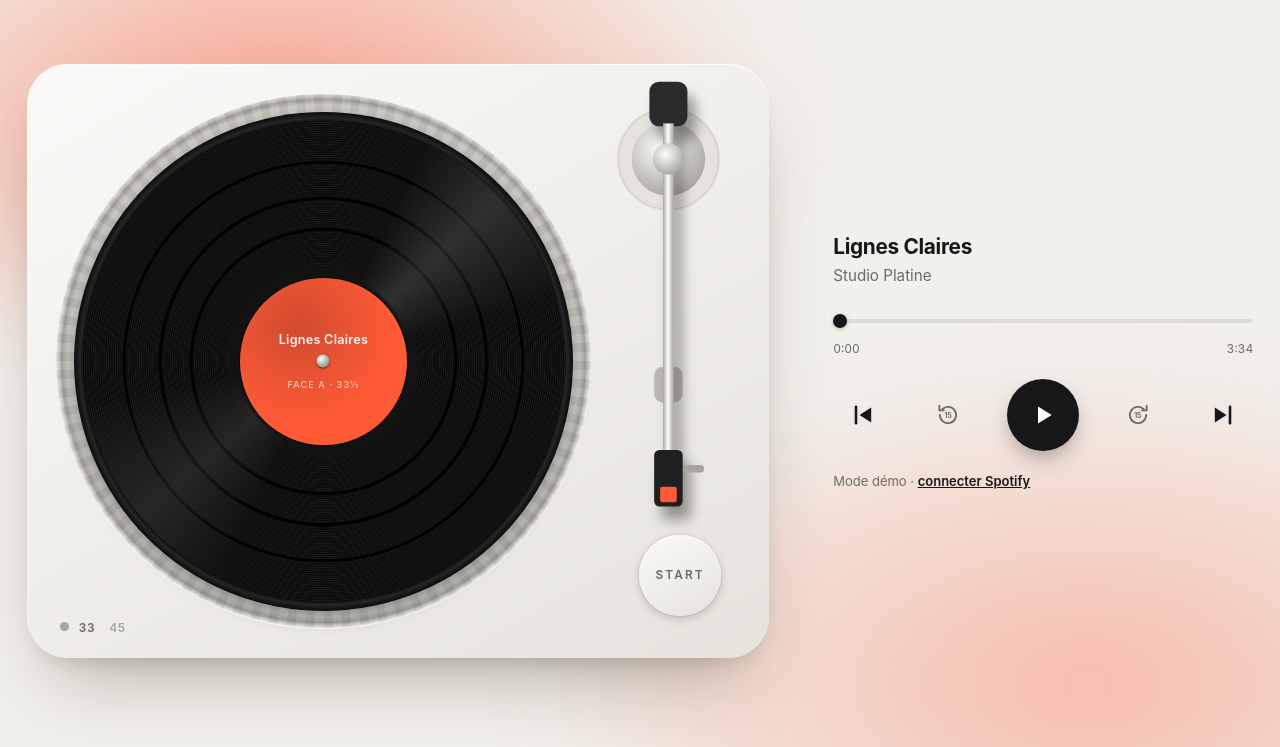
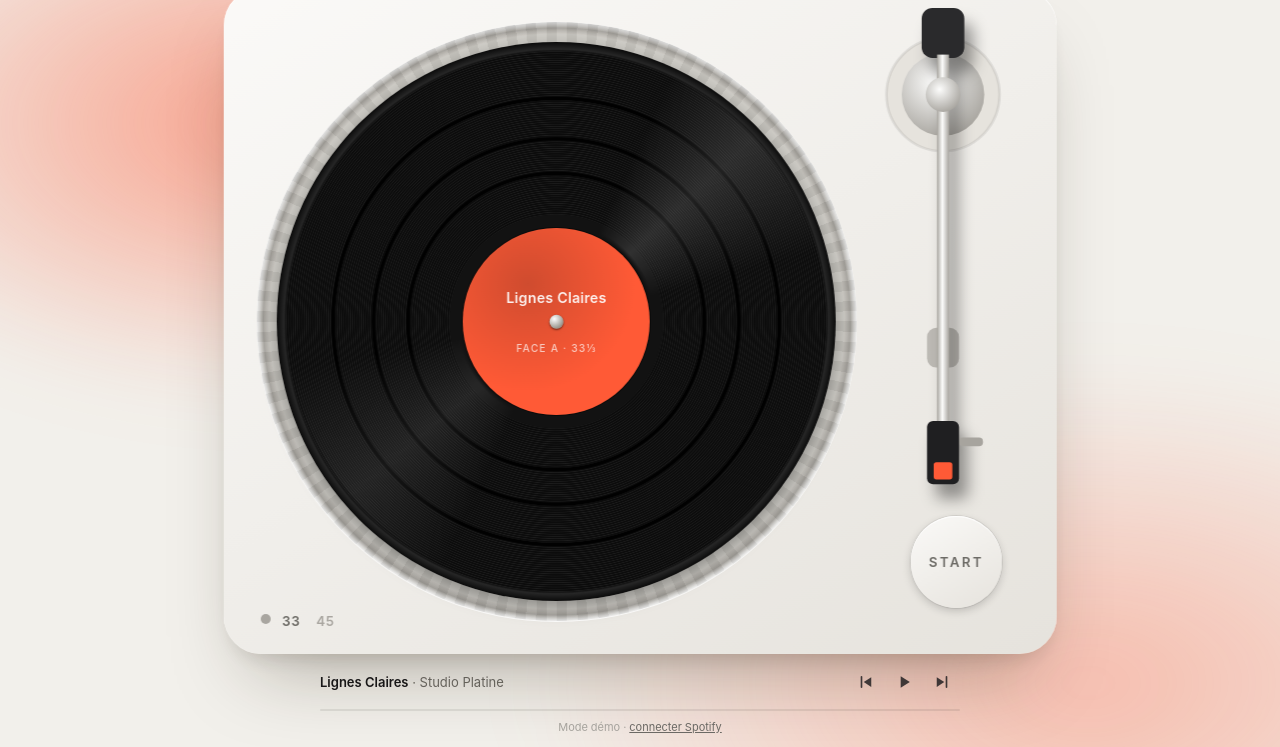
Before and after one commit to benjaminjschummer-lab/Support-tondeuse-, a plain HTML site: page platine/index.html in a window 1280 px wide. Shown: the part 53-800 px from the top of the page. Drawn offline with Linux system fonts and the light colour scheme.

Commit message:
Platine : platine en grand, commandes minimalistes
Co-Authored-By: Claude Opus 5.5 <noreply@anthropic.com>
Claude-Session: https://claude.ai/code/session_01EPz41aWp8agQhX1ryAEwPG

```diff
--- a/platine/app.js
+++ b/platine/app.js
@@ -190,7 +190,7 @@ let S = player.state || { isPlaying: false, progress: 0, duration: 0, at: perfor
 
 const ui = {
   record: $('#record'), arm: $('#arm'), armShadow: $('#armShadow'), armLayer: $('#armLayer'), armHit: $('#armHit'),
-  title: $('#title'), artist: $('#artist'), seek: $('#seek'), cur: $('#cur'), dur: $('#dur'),
+  title: $('#title'), artist: $('#artist'), seek: $('#seek'), deck: $('#deck'),
   play: $('#playBtn'), led: $('#led'), status: $('#status'),
   labelArt: $('#labelArt'), labelText: $('#labelText'), labelTitle: $('#labelTitle'), label: $('#label'),
   tint: document.documentElement,
@@ -205,7 +205,7 @@ function setStatus(html, sticky = false) {
 function baseStatus() {
   if (player.kind === 'demo') return setStatus('Mode démo · <a href="#" data-open-settings>connecter Spotify</a>', true);
   if (!S.track) return setStatus('Aucune lecture en cours · <a href="spotify:">ouvrir Spotify</a>', true);
-  setStatus(S.device ? `Sur ${escapeHtml(S.device.name)}` : '', true);
+  setStatus('', true);
 }
 const escapeHtml = (s) => String(s).replace(/[&<>"']/g, (c) => ({ '&': '&amp;', '<': '&lt;', '>': '&gt;', '"': '&quot;', "'": '&#39;' })[c]);
 
@@ -216,12 +216,11 @@ function renderMeta() {
   ui.play.classList.toggle('playing', S.isPlaying);
   ui.play.setAttribute('aria-label', S.isPlaying ? 'Pause' : 'Lecture');
   ui.led.classList.toggle('on', S.isPlaying);
-  ui.dur.textContent = fmt(S.duration);
   const id = t ? t.id : null;
   if (id === lastTrackId) return;
   lastTrackId = id;
   ui.title.textContent = t ? t.title : 'Rien à l’écoute';
-  ui.artist.innerHTML = t ? escapeHtml(t.artist) : '&nbsp;';
+  ui.artist.textContent = t ? t.artist : '';
   ui.labelTitle.textContent = t ? t.title : 'Platine';
   if (t && t.art) {
     ui.labelArt.style.opacity = 0;
@@ -255,7 +254,8 @@ function tintFrom(img) {
 
 /* ---------- Animation : disque + bras ---------- */
 const RPM_DEG = 200; // 33⅓ tours/min = 200°/s
-let rot = 0, speed = 0, armAngle = A_REST, dragging = false, dragAngle = A_REST, seekingUI = false, lastFrame = performance.now(), lastSec = -1;
+let rot = 0, speed = 0, armAngle = A_REST, dragging = false, dragAngle = A_REST, seekingUI = false, lastFrame = performance.now();
+const showTime = (ms) => setStatus(`${fmt(ms)} / ${fmt(S.duration)}`, true);
 
 function armTarget() {
   if (dragging) return dragAngle;
@@ -283,8 +283,6 @@ function frame(now) {
 
   if (!seekingUI) {
     const p = progressOf(S);
-    const sec = Math.floor(p / 1000);
-    if (sec !== lastSec) { lastSec = sec; ui.cur.textContent = fmt(p); }
     const v = S.duration ? (p / S.duration) * 1000 : 0;
     ui.seek.value = v; ui.seek.style.setProperty('--p', v / 10 + '%');
   }
@@ -316,19 +314,23 @@ ui.play.addEventListener('click', toggle);
 $('#startBtn').addEventListener('click', toggle);
 $('#nextBtn').addEventListener('click', doNext);
 $('#prevBtn').addEventListener('click', doPrev);
-$('#fwdBtn').addEventListener('click', () => doSeek(progressOf(S) + 15000));
-$('#backBtn').addEventListener('click', () => doSeek(progressOf(S) - 15000));
 
 ui.seek.addEventListener('input', () => {
   seekingUI = true;
   ui.seek.style.setProperty('--p', ui.seek.value / 10 + '%');
-  ui.cur.textContent = fmt((ui.seek.value / 1000) * S.duration);
+  showTime((ui.seek.value / 1000) * S.duration);
 });
-ui.seek.addEventListener('change', () => { seekingUI = false; lastSec = -1; doSeek((ui.seek.value / 1000) * S.duration); });
+ui.seek.addEventListener('change', () => { seekingUI = false; baseStatus(); doSeek((ui.seek.value / 1000) * S.duration); });
 
 /* ---------- Bras manipulable ---------- */
 function pointerAngle(e) {
-  const pt = new DOMPoint(e.clientX, e.clientY).matrixTransform(ui.armLayer.getScreenCTM().inverse());
+  // la platine peut être pivotée de 90° (iPhone/iPad en portrait) : on ramène le point dans son repère
+  const r = ui.deck.getBoundingClientRect();
+  const turned = r.height > r.width;
+  const dx = e.clientX - (r.left + r.width / 2), dy = e.clientY - (r.top + r.height / 2);
+  const ux = turned ? dy : dx, uy = turned ? -dx : dy;
+  const W = turned ? r.height : r.width, H = turned ? r.width : r.height;
+  const pt = { x: (ux / W + 0.5) * 125, y: (uy / H + 0.5) * 100 };
   const deg = (Math.atan2(-(pt.x - GEO.px), pt.y - GEO.py) * 180) / Math.PI;
   return clamp(deg, A_REST - 4, A_INNER);
 }
@@ -343,13 +345,13 @@ ui.armHit.addEventListener('pointermove', (e) => {
   dragAngle = pointerAngle(e);
   if (S.duration && dragAngle >= A_OUTER) {
     const p = clamp((dragAngle - A_OUTER) / (A_INNER - A_OUTER), 0, 1);
-    ui.cur.textContent = fmt(p * S.duration);
+    showTime(p * S.duration);
     seekingUI = true;
   }
 });
 function endDrag() {
   if (!dragging) return;
-  dragging = false; seekingUI = false; lastSec = -1;
+  dragging = false; seekingUI = false; baseStatus();
   ui.armLayer.classList.remove('dragging');
   if (dragAngle >= A_EDGE && S.duration) {
     // diamant posé sur le disque : on se place à cet endroit et on joue
--- a/platine/index.html
+++ b/platine/index.html
@@ -20,7 +20,6 @@
   <div class="tint" id="tint" aria-hidden="true"></div>
 
   <header class="top">
-    <span class="brand">Platine</span>
     <button class="icon-btn" id="settingsBtn" aria-label="Réglages">
       <svg viewBox="0 0 24 24"><circle cx="12" cy="12" r="3.2"/><path d="M12 2.8v2.4M12 18.8v2.4M2.8 12h2.4M18.8 12h2.4M5.5 5.5l1.7 1.7M16.8 16.8l1.7 1.7M5.5 18.5l1.7-1.7M16.8 7.2l1.7-1.7"/></svg>
     </button>
@@ -82,35 +81,22 @@
     </section>
 
     <section class="panel">
-      <div class="meta">
-        <h1 id="title">—</h1>
-        <p id="artist">&nbsp;</p>
-      </div>
-
-      <div class="progress">
-        <input type="range" id="seek" min="0" max="1000" value="0" aria-label="Position">
-        <div class="times"><span id="cur">0:00</span><span id="dur">0:00</span></div>
-      </div>
-
+      <div class="bar">
+        <p class="meta"><span id="title">—</span> <span id="artist"></span></p>
         <div class="controls">
           <button class="ctl" id="prevBtn" aria-label="Morceau précédent">
             <svg viewBox="0 0 24 24"><path d="M6 5v14" class="s"/><path d="M19 5.5v13L9 12z"/></svg>
-        </button>
-        <button class="ctl small" id="backBtn" aria-label="Reculer de 15 secondes">
-          <svg viewBox="0 0 24 24"><path d="M4.5 12a7.5 7.5 0 1 0 2.2-5.3" class="s"/><path d="M4 3.5v4.2h4.2" class="s"/><text x="12.2" y="15.2">15</text></svg>
           </button>
           <button class="ctl play" id="playBtn" aria-label="Lecture">
             <svg viewBox="0 0 24 24" class="i-play"><path d="M8 5.2v13.6L19 12z"/></svg>
             <svg viewBox="0 0 24 24" class="i-pause"><rect x="6.5" y="5" width="3.8" height="14" rx="1"/><rect x="13.7" y="5" width="3.8" height="14" rx="1"/></svg>
           </button>
-        <button class="ctl small" id="fwdBtn" aria-label="Avancer de 15 secondes">
-          <svg viewBox="0 0 24 24"><path d="M19.5 12a7.5 7.5 0 1 1-2.2-5.3" class="s"/><path d="M20 3.5v4.2h-4.2" class="s"/><text x="11.8" y="15.2">15</text></svg>
-        </button>
           <button class="ctl" id="nextBtn" aria-label="Morceau suivant">
             <svg viewBox="0 0 24 24"><path d="M18 5v14" class="s"/><path d="M5 5.5v13L15 12z"/></svg>
           </button>
         </div>
-
+      </div>
+      <input type="range" id="seek" min="0" max="1000" value="0" aria-label="Position">
       <p class="status" id="status"></p>
     </section>
   </main>
--- a/platine/style.css
+++ b/platine/style.css
@@ -70,51 +70,74 @@ button { font: inherit; color: inherit; background: none; border: 0; padding: 0;
 }
 
 .top {
-  position: fixed; top: 0; left: 0; right: 0; z-index: 3;
-  display: flex; align-items: center; justify-content: space-between;
-  padding: calc(env(safe-area-inset-top) + 10px) calc(env(safe-area-inset-right) + 20px) 10px calc(env(safe-area-inset-left) + 22px);
+  position: fixed; top: 0; right: 0; z-index: 3;
+  padding: calc(env(safe-area-inset-top) + 6px) calc(env(safe-area-inset-right) + 8px) 0 0;
 }
-.brand { font-weight: 600; letter-spacing: .32em; text-transform: uppercase; font-size: 11px; color: var(--fg-2); }
+.icon-btn { width: 36px; height: 36px; border-radius: 50%; display: grid; place-items: center; color: var(--fg-3); opacity: .7; transition: background .2s, opacity .2s; }
+.icon-btn:active { background: var(--line); opacity: 1; }
+.icon-btn svg { width: 18px; height: 18px; fill: none; stroke: currentColor; stroke-width: 1.6; stroke-linecap: round; }
 
-.icon-btn { width: 40px; height: 40px; border-radius: 50%; display: grid; place-items: center; color: var(--fg-2); transition: background .2s; }
-.icon-btn:active { background: var(--line); }
-.icon-btn svg { width: 22px; height: 22px; fill: none; stroke: currentColor; stroke-width: 1.6; stroke-linecap: round; }
-
-/* ---------- Mise en page ---------- */
+/* ---------- Mise en page : la platine d'abord ---------- */
+:root { --panel-h: 64px; }
 .layout {
   position: relative; z-index: 1;
   height: 100%;
   display: flex; flex-direction: column; align-items: center; justify-content: center;
-  gap: clamp(20px, 4svh, 44px);
-  padding: calc(env(safe-area-inset-top) + 64px) calc(env(safe-area-inset-right) + 16px) calc(env(safe-area-inset-bottom) + 20px) calc(env(safe-area-inset-left) + 16px);
+  gap: 10px;
+  padding: calc(env(safe-area-inset-top) + 40px) calc(env(safe-area-inset-right) + 12px) calc(env(safe-area-inset-bottom) + 10px) calc(env(safe-area-inset-left) + 12px);
 }
 
-.deck-wrap { display: grid; place-items: center; }
+.deck-wrap { position: relative; flex: 0 0 auto; }
+
+/* Paysage : platine à plat, aussi grande que possible */
+.deck-wrap { width: var(--w); height: calc(var(--w) * .8); }
+:root {
+  --w: min(calc(100vw - 24px), calc((100vh - var(--panel-h) - 70px) * 1.25));
+  --w: min(calc(100vw - 24px - env(safe-area-inset-left) - env(safe-area-inset-right)), calc((100svh - var(--panel-h) - 70px - env(safe-area-inset-top) - env(safe-area-inset-bottom)) * 1.25));
+}
 
 .deck {
-  --w: min(calc(100vw - 32px), calc(54vh * 1.25), 780px);
-  --w: min(calc(100vw - 32px), calc(54svh * 1.25), 780px);
-  position: relative;
+  position: absolute; left: 50%; top: 50%;
   width: var(--w);
   aspect-ratio: 125 / 100;
-  border-radius: calc(var(--w) * .055);
+  transform: translate(-50%, -50%);
+  border-radius: calc(var(--w) * .045);
   background: linear-gradient(150deg, var(--deck-a), var(--deck-b));
   box-shadow: var(--deck-shadow), inset 0 1px 0 var(--deck-edge);
 }
 
-.panel {
-  width: min(calc(100vw - 32px), 520px);
-  display: flex; flex-direction: column; gap: clamp(14px, 2.6svh, 26px);
+/* Portrait : la platine pivote d'un quart de tour pour occuper toute la hauteur */
+@media (orientation: portrait) {
+  :root {
+    --w: min(calc((100vw - 24px) / .8), calc(100vh - var(--panel-h) - 70px));
+    --w: min(calc((100vw - 24px) / .8), calc(100svh - var(--panel-h) - 70px - env(safe-area-inset-top) - env(safe-area-inset-bottom)));
+  }
+  .deck-wrap { width: calc(var(--w) * .8); height: var(--w); }
+  .deck {
+    transform: translate(-50%, -50%) rotate(90deg);
+    box-shadow: 30px 0 60px -24px rgba(0,0,0,.3), 10px 0 20px -10px rgba(0,0,0,.15), inset -1px 0 0 var(--deck-edge);
+  }
+  .start-btn span, .speed span { display: inline-block; transform: rotate(-90deg); }
+  .speed { flex-direction: column-reverse; gap: .6em; bottom: 3%; }
 }
 
-@media (orientation: landscape) and (min-width: 640px) {
-  .layout { flex-direction: row; gap: clamp(28px, 5vw, 72px); padding-top: calc(env(safe-area-inset-top) + 48px); }
-  .deck {
-    --w: min(58vw, calc((100vh - 110px) * 1.25), 900px);
-    --w: min(58vw, calc((100svh - 110px) * 1.25), 900px);
+/* Téléphone en paysage : platine sur toute la hauteur, commandes en fine colonne à droite */
+@media (orientation: landscape) and (max-height: 520px) {
+  :root {
+    --w: min(calc(100vw - 210px), calc((100vh - 24px) * 1.25));
+    --w: min(calc(100vw - 210px - env(safe-area-inset-left) - env(safe-area-inset-right)), calc((100svh - 24px - env(safe-area-inset-top) - env(safe-area-inset-bottom)) * 1.25));
   }
-  .panel { width: min(34vw, 420px); }
+  .layout { flex-direction: row; gap: 18px; padding-top: calc(env(safe-area-inset-top) + 12px); padding-bottom: calc(env(safe-area-inset-bottom) + 12px); }
+  .panel { width: 150px !important; gap: 8px; }
+  .bar { flex-direction: column; align-items: stretch; gap: 8px; }
+  .meta { white-space: normal; text-align: center; display: -webkit-box; -webkit-line-clamp: 3; -webkit-box-orient: vertical; }
+  .meta #artist { display: block; }
+  .meta #artist:not(:empty)::before { content: none !important; }
+  .controls { justify-content: center; }
+  .status { font-size: 10px; }
 }
+
+.panel { width: min(100%, 640px); display: flex; flex-direction: column; gap: 2px; flex: 0 0 auto; }
 
 /* ---------- Platine ---------- */
 .platter {
@@ -223,60 +246,48 @@ button { font: inherit; color: inherit; background: none; border: 0; padding: 0;
 }
 .led.on { background: var(--accent); box-shadow: 0 0 10px var(--accent); }
 
-/* ---------- Panneau ---------- */
-.meta { text-align: center; min-width: 0; }
-.meta h1 {
-  margin: 0; font-size: clamp(20px, 2.6vh, 28px); font-weight: 650; letter-spacing: -.015em;
+/* ---------- Panneau minimal ---------- */
+.bar { display: flex; align-items: center; gap: 12px; min-height: 36px; }
+.meta {
+  flex: 1; min-width: 0; margin: 0;
+  font-size: 13px; color: var(--fg-2);
   white-space: nowrap; overflow: hidden; text-overflow: ellipsis;
 }
-.meta p { margin: 4px 0 0; color: var(--fg-2); font-size: clamp(15px, 1.9vh, 18px); white-space: nowrap; overflow: hidden; text-overflow: ellipsis; }
+.meta #title { color: var(--fg); font-weight: 600; }
+.meta #artist:not(:empty)::before { content: "· "; }
 
-@media (orientation: landscape) and (min-width: 640px) { .meta { text-align: left; } }
-
-.progress { display: flex; flex-direction: column; gap: 6px; }
-.times { display: flex; justify-content: space-between; font-size: 12px; color: var(--fg-2); font-variant-numeric: tabular-nums; }
+.controls { display: flex; align-items: center; gap: 2px; }
+.ctl { width: 36px; height: 36px; border-radius: 50%; display: grid; place-items: center; color: var(--fg); opacity: .8; transition: transform .12s, background .2s, opacity .2s; }
+.ctl:active { transform: scale(.88); background: var(--line); opacity: 1; }
+.ctl svg { width: 18px; height: 18px; fill: currentColor; }
+.ctl .s { fill: none; stroke: currentColor; stroke-width: 2.2; stroke-linecap: round; stroke-linejoin: round; }
+.ctl.play svg { width: 20px; height: 20px; }
+.ctl.play .i-pause, .ctl.play.playing .i-play { display: none; }
+.ctl.play.playing .i-pause { display: block; }
 
 input[type=range] {
   --p: 0%;
   -webkit-appearance: none; appearance: none;
-  width: 100%; height: 28px; margin: 0; background: transparent; touch-action: none;
+  width: 100%; height: 16px; margin: 0; background: transparent; touch-action: none;
 }
 input[type=range]::-webkit-slider-runnable-track {
-  height: 4px; border-radius: 4px;
-  background: linear-gradient(to right, var(--fg) var(--p), var(--line) var(--p));
+  height: 2px; border-radius: 2px;
+  background: linear-gradient(to right, var(--fg-2) var(--p), var(--line) var(--p));
 }
 input[type=range]::-moz-range-track {
-  height: 4px; border-radius: 4px;
-  background: linear-gradient(to right, var(--fg) var(--p), var(--line) var(--p));
+  height: 2px; border-radius: 2px;
+  background: linear-gradient(to right, var(--fg-2) var(--p), var(--line) var(--p));
 }
 input[type=range]::-webkit-slider-thumb {
-  -webkit-appearance: none; width: 14px; height: 14px; margin-top: -5px; border-radius: 50%;
-  background: var(--fg); box-shadow: 0 1px 4px rgba(0,0,0,.25); transition: transform .15s;
+  -webkit-appearance: none; width: 8px; height: 8px; margin-top: -3px; border-radius: 50%;
+  background: var(--fg-2); opacity: 0; transition: opacity .2s, transform .15s;
 }
-input[type=range]::-moz-range-thumb { width: 14px; height: 14px; border: 0; border-radius: 50%; background: var(--fg); }
-input[type=range]:active::-webkit-slider-thumb { transform: scale(1.4); }
+input[type=range]::-moz-range-thumb { width: 8px; height: 8px; border: 0; border-radius: 50%; background: var(--fg-2); }
+input[type=range]:active::-webkit-slider-thumb { opacity: 1; transform: scale(1.6); }
 
-.controls { display: flex; align-items: center; justify-content: space-between; padding: 0 4px; }
-@media (orientation: portrait), (max-width: 639px) { .controls { justify-content: center; gap: clamp(10px, 5vw, 30px); } }
-
-.ctl { width: 52px; height: 52px; border-radius: 50%; display: grid; place-items: center; transition: transform .12s, background .2s; }
-.ctl:active { transform: scale(.9); background: var(--line); }
-.ctl svg { width: 28px; height: 28px; fill: currentColor; }
-.ctl .s { fill: none; stroke: currentColor; stroke-width: 2.2; stroke-linecap: round; stroke-linejoin: round; }
-.ctl.small { color: var(--fg-2); }
-.ctl.small svg { width: 26px; height: 26px; }
-.ctl.small .s { stroke-width: 1.7; }
-.ctl text { font-size: 6.4px; font-weight: 700; text-anchor: middle; fill: currentColor; }
-
-.ctl.play { width: 72px; height: 72px; background: var(--play-bg); color: var(--play-fg); box-shadow: 0 10px 24px -8px rgba(0,0,0,.45); }
-.ctl.play:active { background: var(--play-bg); }
-.ctl.play svg { width: 30px; height: 30px; }
-.ctl.play .i-pause, .ctl.play.playing .i-play { display: none; }
-.ctl.play.playing .i-pause { display: block; }
-
-.status { margin: 0; min-height: 1.4em; text-align: center; font-size: 13px; color: var(--fg-2); }
-.status a { color: var(--fg); font-weight: 600; }
-@media (orientation: landscape) and (min-width: 640px) { .status { text-align: left; } }
+.status { margin: 0; text-align: center; font-size: 11px; color: var(--fg-3); font-variant-numeric: tabular-nums; min-height: 0; }
+.status:empty { display: none; }
+.status a { color: var(--fg-2); }
 
 /* ---------- Réglages ---------- */
 dialog {
--- a/platine/sw.js
+++ b/platine/sw.js
@@ -1,5 +1,5 @@
 // Cache de l'interface pour un démarrage instantané (les appels Spotify ne sont jamais mis en cache).
-const CACHE = 'platine-v1';
+const CACHE = 'platine-v2';
 const ASSETS = ['./', 'index.html', 'style.css', 'app.js', 'manifest.webmanifest', 'icons/icon.svg', 'icons/apple-touch-icon.png'];
 
 self.addEventListener('install', (e) => { e.waitUntil(caches.open(CACHE).then((c) => c.addAll(ASSETS))); self.skipWaiting(); });
```
Lines whose indentation alone changed are shown as unchanged.
